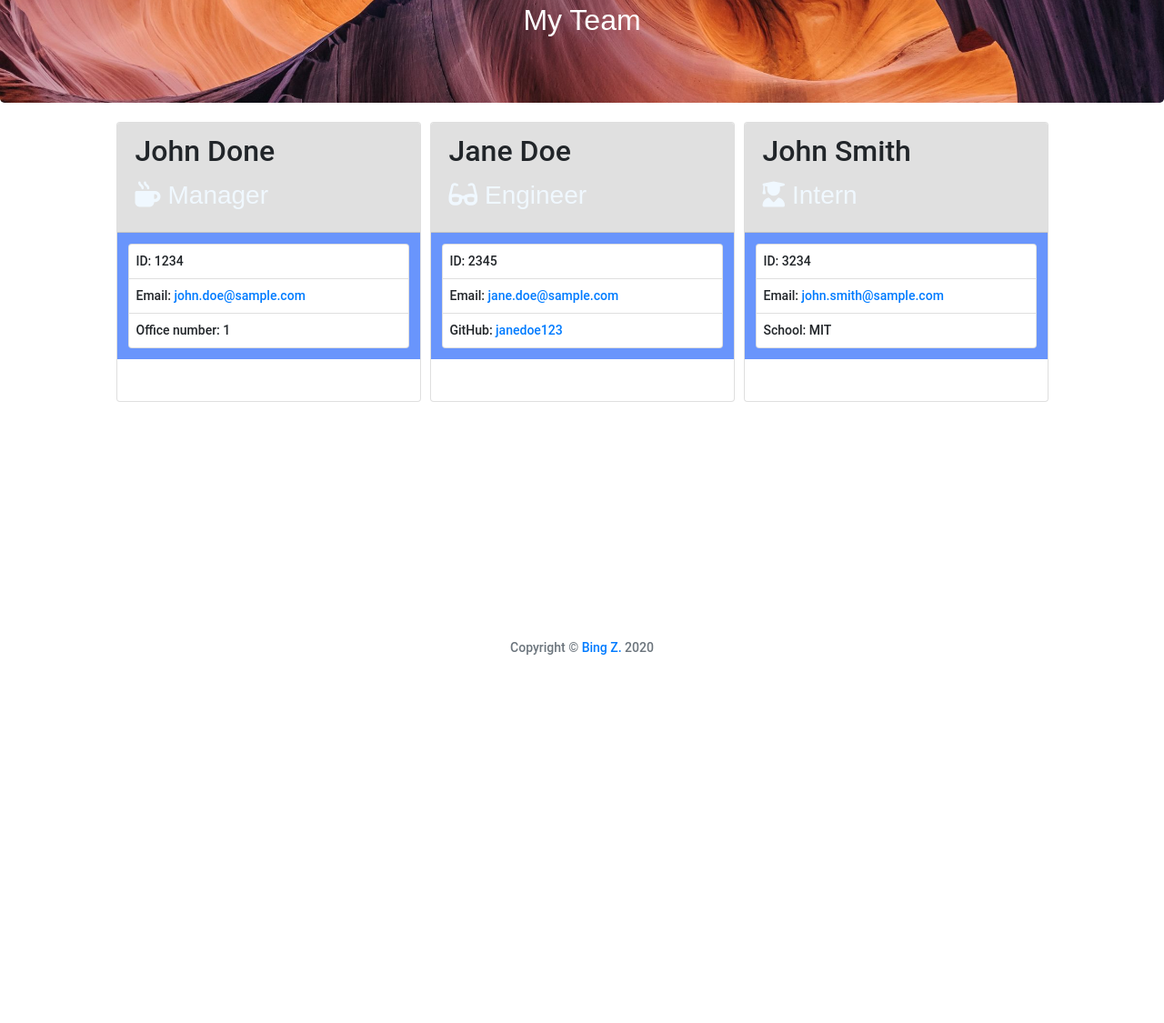
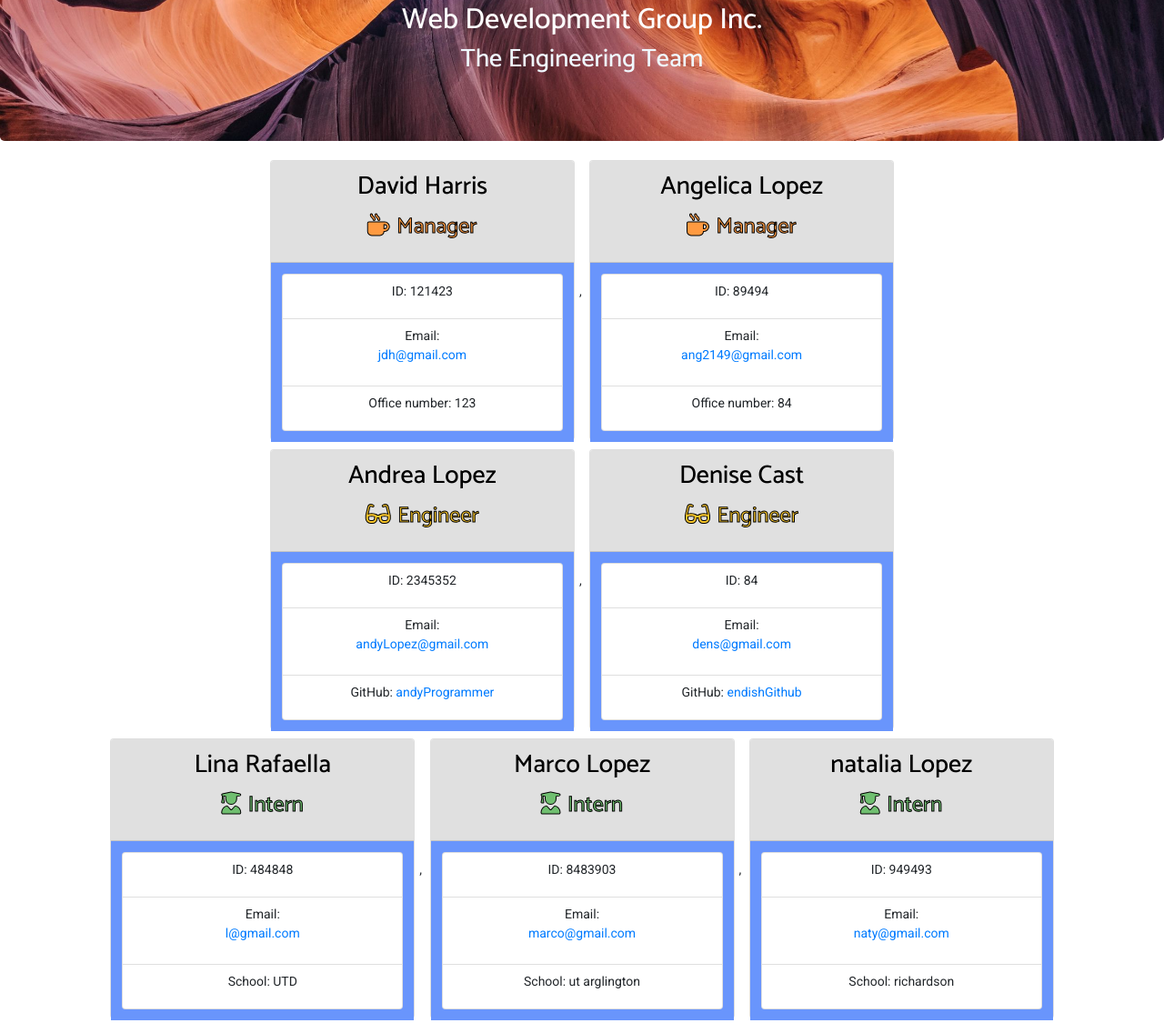
Before and after one commit to jdhprogrammer/OOP_Template_Engine, a website: page index.html in a window 1280 px wide. Shown: the part 61-1186 px from the top of the page at 91% size. Before the commit the page ends 800 px from the top, so only its background shows below. Drawn offline with nearby package versions, Linux system fonts and the light colour scheme; files that its build step writes are made by us from their sources; files whose address does not match are found by name.

Commit message:
updates made to readme. and files structures. etc

```diff
--- a/index.html
+++ b/index.html
@@ -7,7 +7,9 @@
     <meta http-equiv="X-UA-Compatible" content="ie=edge" />
     <title>My Team</title>
     <link rel="stylesheet" href="https://stackpath.bootstrapcdn.com/bootstrap/4.3.1/css/bootstrap.min.css" integrity="sha384-ggOyR0iXCbMQv3Xipma34MD+dH/1fQ784/j6cY/iJTQUOhcWr7x9JvoRxT2MZw1T" crossorigin="anonymous">
-    <link rel="stylesheet" href="../../Assets/css/style.css">
+    <link rel="preconnect" href="https://fonts.gstatic.com">
+    <link href="https://fonts.googleapis.com/css2?family=Catamaran:wght@500&family=Roboto:wght@400&display=swap" rel="stylesheet">
+    <link rel="stylesheet" href="style.css">
     <script src="https://kit.fontawesome.com/c502137733.js"></script>
 </head>
 
@@ -15,57 +17,116 @@
     <div class="container-fluid">
         <div class="row">
             <div class="col-12 jumbotron mb-3 team-heading">
-                <h1 class="text-center">My Team</h1>
+                <h1 class="text-center">Web Development Group Inc.</h1>
+                <h3 class="text-center">The Engineering Team</h3>
             </div>
         </div>
     </div>
     <div class="container">
-        <div class="row">
-            <div class="team-area col-12 d-flex justify-content-center">
+        <div class="row text-center">
+            <div class="team-area col-12">
                 <div class="card employee-card">
                     <div class="card-header">
-                        <h2 class="card-title">John Done</h2>
-                        <h3 class="card-title"><i class="fas fa-mug-hot mr-2"></i>Manager</h3>
+                        <h3 class="card-title name">David Harris</h3>
+                        <h4 class="card-title manager"><i class="fas fa-mug-hot mr-2"></i>Manager</h4>
                     </div>
                     <div class="card-body">
                         <ul class="list-group">
-                            <li class="list-group-item">ID: 1234</li>
-                            <li class="list-group-item">Email: <a href="mailto:john.doe@sample.com">john.doe@sample.com</a></li>
-                            <li class="list-group-item">Office number: 1</li>
+                            <li class="list-group-item" style="height: 50px;">ID: 121423</li>
+                            <li class="list-group-item" style="height: 75px;">Email:<br> <a href="mailto:jdh@gmail.com">jdh@gmail.com</a></li>
+                            <li class="list-group-item" style="height: 50px;">Office number: 123</li>
+                        </ul>
+                    </div>
+                </div>,
+                <div class="card employee-card">
+                    <div class="card-header">
+                        <h3 class="card-title name">Angelica Lopez</h3>
+                        <h4 class="card-title manager"><i class="fas fa-mug-hot mr-2"></i>Manager</h4>
+                    </div>
+                    <div class="card-body">
+                        <ul class="list-group">
+                            <li class="list-group-item" style="height: 50px;">ID: 89494</li>
+                            <li class="list-group-item" style="height: 75px;">Email:<br> <a href="mailto:ang2149@gmail.com">ang2149@gmail.com</a></li>
+                            <li class="list-group-item" style="height: 50px;">Office number: 84</li>
                         </ul>
                     </div>
                 </div>
+            </div>
+        </div>
+        <div class="row text-center">
+            <div class="team-area col-12">
                 <div class="card employee-card">
                     <div class="card-header">
-                        <h2 class="card-title">Jane Doe</h2>
-                        <h3 class="card-title"><i class="fas fa-glasses mr-2"></i>Engineer</h3>
+                        <h3 class="card-title name">Andrea Lopez</h3>
+                        <h4 class="card-title engineer"><i class="fas fa-glasses mr-2"></i>Engineer</h4>
                     </div>
                     <div class="card-body">
                         <ul class="list-group">
-                            <li class="list-group-item">ID: 2345</li>
-                            <li class="list-group-item">Email: <a href="mailto:jane.doe@sample.com">jane.doe@sample.com</a></li>
-                            <li class="list-group-item">GitHub: <a href="https://github.com/janedoe123" target="_blank" rel="noopener noreferrer">janedoe123</a></li>
+                            <li class="list-group-item" style="height: 50px;">ID: 2345352</li>
+                            <li class="list-group-item" style="height: 75px;">Email:<br> <a href="mailto:andyLopez@gmail.com">andyLopez@gmail.com</a></li>
+                            <li class="list-group-item" style="height: 50px;">GitHub: <a href="https://github.com/andyProgrammer" target="_blank" rel="noopener noreferrer">andyProgrammer</a></li>
+                        </ul>
+                    </div>
+                </div>,
+                <div class="card employee-card">
+                    <div class="card-header">
+                        <h3 class="card-title name">Denise Cast</h3>
+                        <h4 class="card-title engineer"><i class="fas fa-glasses mr-2"></i>Engineer</h4>
+                    </div>
+                    <div class="card-body">
+                        <ul class="list-group">
+                            <li class="list-group-item" style="height: 50px;">ID: 84</li>
+                            <li class="list-group-item" style="height: 75px;">Email:<br> <a href="mailto:dens@gmail.com">dens@gmail.com</a></li>
+                            <li class="list-group-item" style="height: 50px;">GitHub: <a href="https://github.com/endishGithub" target="_blank" rel="noopener noreferrer">endishGithub</a></li>
                         </ul>
                     </div>
                 </div>
+            </div>
+        </div>
+        <div class="row text-center">
+            <div class="team-area col-12">
                 <div class="card employee-card">
                     <div class="card-header">
-                        <h2 class="card-title">John Smith</h2>
-                        <h3 class="card-title"><i class="fas fa-user-graduate mr-2"></i>Intern</h3>
+                        <h3 class="card-title name">Lina Rafaella</h3>
+                        <h4 class="card-title intern"><i class="fas fa-user-graduate mr-2"></i>Intern</h4>
                     </div>
                     <div class="card-body">
                         <ul class="list-group">
-                            <li class="list-group-item">ID: 3234</li>
-                            <li class="list-group-item">Email: <a href="mailto:john.smith@sample.com">john.smith@sample.com</a></li>
-                            <li class="list-group-item">School: MIT</li>
+                            <li class="list-group-item" style="height: 50px;">ID: 484848</li>
+                            <li class="list-group-item" style="height: 75px;">Email:<br> <a href="mailto:l@gmail.com">l@gmail.com</a></li>
+                            <li class="list-group-item" style="height: 50px;">School: UTD</li>
+                        </ul>
+                    </div>
+                </div>,
+                <div class="card employee-card">
+                    <div class="card-header">
+                        <h3 class="card-title name">Marco Lopez</h3>
+                        <h4 class="card-title intern"><i class="fas fa-user-graduate mr-2"></i>Intern</h4>
+                    </div>
+                    <div class="card-body">
+                        <ul class="list-group">
+                            <li class="list-group-item" style="height: 50px;">ID: 8483903</li>
+                            <li class="list-group-item" style="height: 75px;">Email:<br> <a href="mailto:marco@gmail.com">marco@gmail.com</a></li>
+                            <li class="list-group-item" style="height: 50px;">School: ut arglington</li>
+                        </ul>
+                    </div>
+                </div>,
+                <div class="card employee-card">
+                    <div class="card-header">
+                        <h3 class="card-title name">natalia Lopez</h3>
+                        <h4 class="card-title intern"><i class="fas fa-user-graduate mr-2"></i>Intern</h4>
+                    </div>
+                    <div class="card-body">
+                        <ul class="list-group">
+                            <li class="list-group-item" style="height: 50px;">ID: 949493</li>
+                            <li class="list-group-item" style="height: 75px;">Email:<br> <a href="mailto:naty@gmail.com">naty@gmail.com</a></li>
+                            <li class="list-group-item" style="height: 50px;">School: richardson</li>
                         </ul>
                     </div>
                 </div>
-                <footer id="footer" class="fixed-bottom">
-                    <p class="text-center text-muted">Copyright &copy; <a href="https://imbingz.github.io/Responsive-Website-Portfolio/">Bing Z.</a> 2020</p>
-                </footer>
             </div>
         </div>
+
     </div>
 </body>
 
```
Also changed, not shown: output/team.html, 1 other file.
